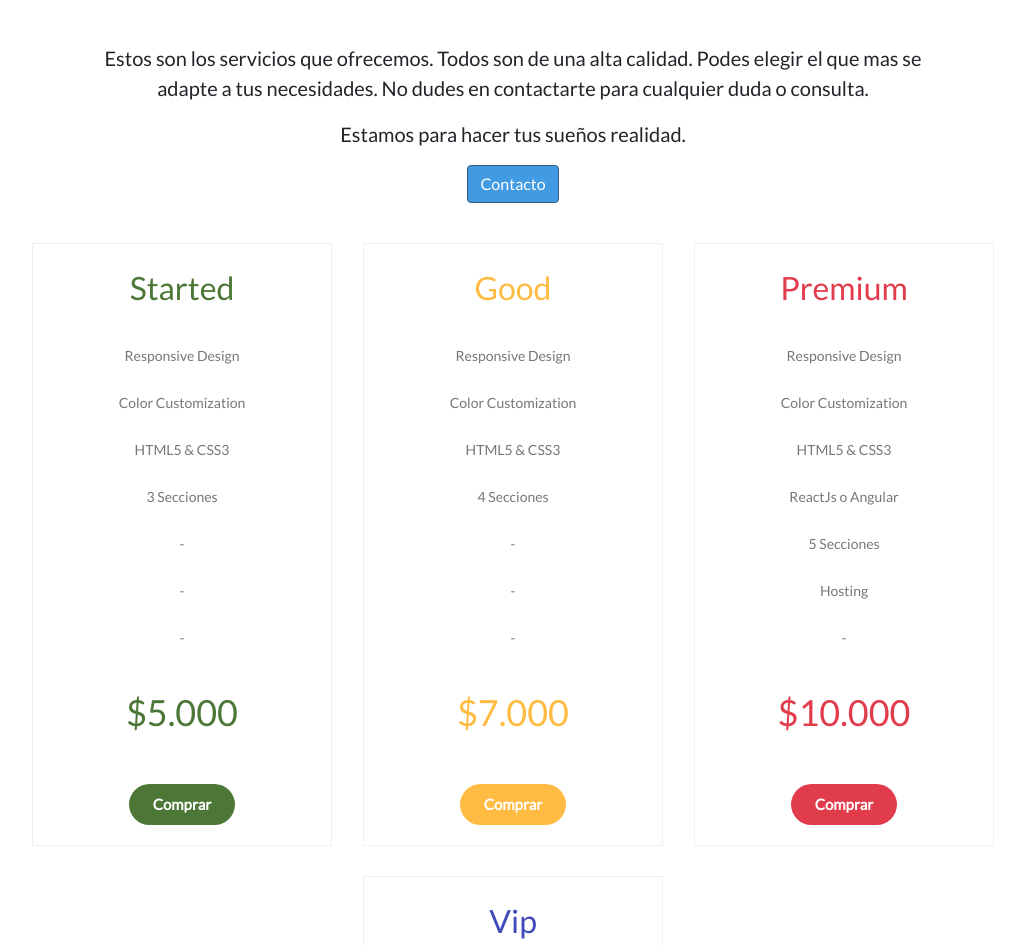
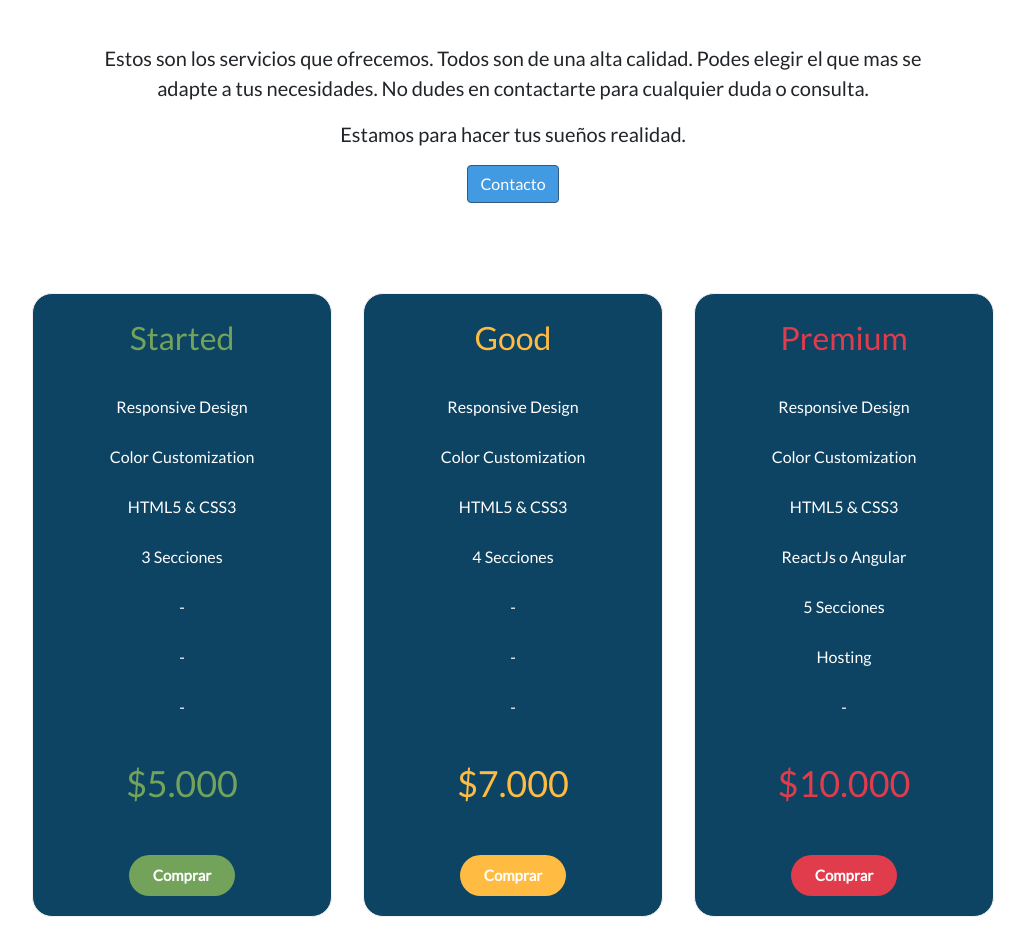
Before and after one commit to eduardomgonzalez/designTotal-coderHouse, a website: page servicios.html in a window 1280 px wide. Shown: the part 252-1197 px from the top of the page, without its empty margins (127-1152 px from the left). Drawn offline with nearby package versions, Linux system fonts and the light colour scheme.

Commit message:
modifico estilos de las cards

```diff
--- a/scss/style.scss
+++ b/scss/style.scss
@@ -366,6 +366,7 @@ tr:nth-child(even) {
 
 .precios {
   width: 100%;
+  margin-top: 50px;
 
   &__contenedor {
     width: 100%;
@@ -376,14 +377,23 @@ tr:nth-child(even) {
 
     &-item {
       width: 300px;
+
       &-details {
+        background-color: #0d4363;
         text-align: center;
         border: 1px solid #f0f0f0;
-        color: #777;
-        font-size: 14px;
+        color: white;
+        font-size: 16px;
         padding-left: 0;
         margin-bottom: 30px;
         font-family: "Lato";
+        border-radius: 20px;
+        transition: all 0.5s;
+        &:hover {
+          transform: scale(1.04);
+          cursor: pointer;
+          background-color: #182024;
+        }
 
         li {
           list-style: none;
@@ -437,10 +447,10 @@ tr:nth-child(even) {
       /* items color */
       .p-green big,
       .p-green h3 {
-        color: #4c7737;
+        color: #73a35b;
       }
       .p-green button {
-        background: #4c7737;
+        background: #73a35b;
       }
       .p-yel big,
       .p-yel h3 {
@@ -458,10 +468,10 @@ tr:nth-child(even) {
       }
       .p-blue big,
       .p-blue h3 {
-        color: #3f4bb8;
+        color: #737dd8;
       }
       .p-blue button {
-        background: #3f4bb8;
+        background: #737dd8;
       }
     }
   }
```
Also changed, not shown: css/style.css.
